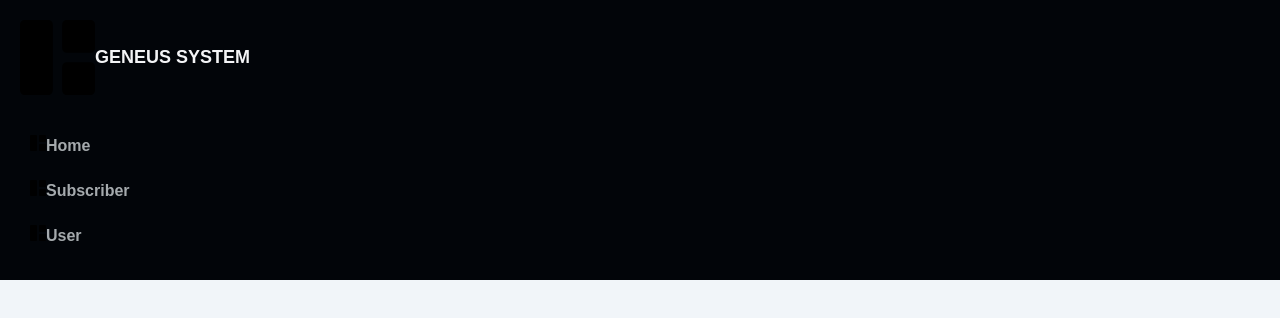
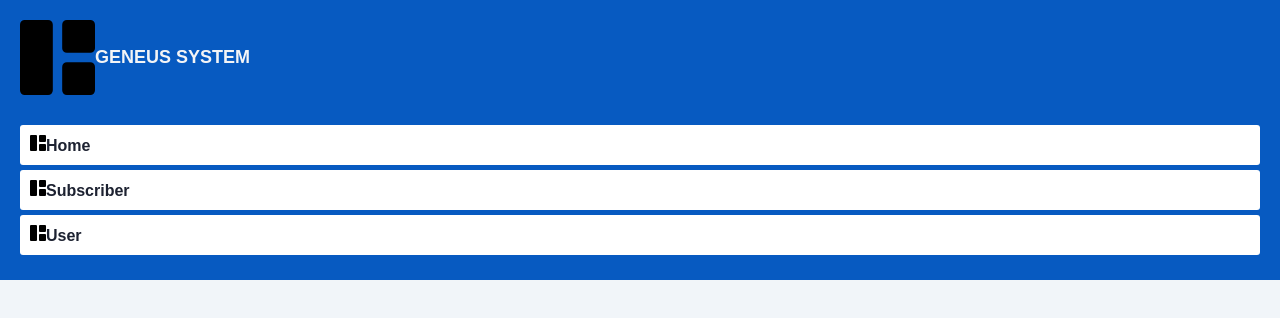
Before and after one commit to bikramoli/Dashboard, a React (Create React App) app in the folder frontend/: page / in a window 1280 px wide. Shown: the top 318 px of the page. Built offline with nearby package versions, Linux system fonts and the light colour scheme.

Commit message:
styling sidebar color code

```diff
--- a/frontend/src/components/ui/sidebar/Sidebar.jsx
+++ b/frontend/src/components/ui/sidebar/Sidebar.jsx
@@ -15,7 +15,7 @@ const Sidebar = () => {
 
       <div className="sidebar__menu">
         {sideBarItem.map((item, index) => (
-          <div key={index} className="sidebar__link ">
+          <div key={index} className="sidebar__link active_menu_link">
             <img src={item.items[0].icon} alt="logo" />
             <Link to={item.items[0].link}>{item.items[0].name}</Link>
           </div>
--- a/frontend/src/components/ui/sidebar/Style.css
+++ b/frontend/src/components/ui/sidebar/Style.css
@@ -1,7 +1,7 @@
 /*  SIDEBAR STARTS HERE  */
 
 #sidebar {
-  background: #020509;
+  background: var(--main-color);
   grid-area: sidebar;
   overflow-y: auto;
   padding: 20px;
@@ -38,15 +38,6 @@
   display: none;
 }
 
-.sidebar__menu > h2 {
-  color: #3ea175;
-  font-size: 16px;
-  margin-top: 15px;
-  margin-bottom: 5px;
-  padding: 0 10px;
-  font-weight: 700;
-}
-
 .sidebar__link {
   color: #f3f4f6;
   padding: 10px;
@@ -55,12 +46,12 @@
 }
 
 .active_menu_link {
-  background: rgba(62, 161, 117, 0.3);
-  color: #3ea175;
+  background: var(--color-white);
+  color: var(--color-dark);
 }
 
 .active_menu_link a {
-  color: #3ea175 !important;
+  color: var(--color-dark) !important;
 }
 
 .sidebar__link > a {
--- a/frontend/src/index.css
+++ b/frontend/src/index.css
@@ -3,6 +3,7 @@
 :root {
   --main-color: #075ac1;
   --color-dark: #1d2231;
+  --color-white: #ffffff;
   --text-gray: #8390a2;
   --body-bg: #f1f5f9;
   --color-success: #def7ec;
```
